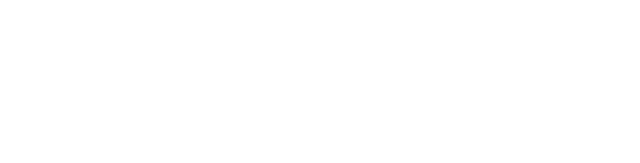
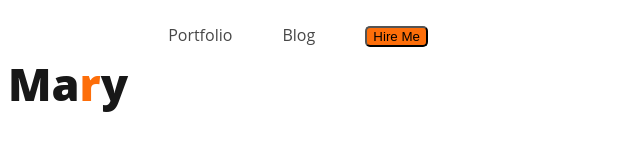
Before and after one commit to jonayeds/developer-portfolio, a plain HTML site: page index.html in a window 1280 px wide. Shown: the whole page, without its empty margins (0-640 px from the left). Drawn offline with Linux system fonts and the light colour scheme.

Commit message:
edited headere

```diff
--- a/index.html
+++ b/index.html
@@ -4,9 +4,18 @@
     <meta charset="UTF-8">
     <meta name="viewport" content="width=device-width, initial-scale=1.0">
     <title>Developer Portfolio</title>
+    <link rel="stylesheet" href="styles/portfolio.css">
 </head>
 <body>
     <header>
+        <nav>
+            <h3 class="portfolioTitle">Ma<span class="text-primary">r</span>y</h3>
+            <ul>
+                <li><a href="#">Portfolio</a></li>
+                <li><a href="#">Blog</a></li>
+                <li><button class="btn-primary">Hire Me</button></li>
+            </ul>
+        </nav>
 
     </header>
     <main>
--- /dev/null
+++ b/styles/portfolio.css
@@ -0,0 +1,34 @@
+/* common styles */
+body {
+  font-family: "Open Sans", sans-serif;
+}
+.text-primary {
+  color: #fd6e0a;
+}
+.btn-primary {
+  border-radius: 5px;
+  background: #fd6e0a;
+}
+
+/* nav related styles */
+@import url("https://fonts.googleapis.com/css2?family=Open+Sans:wght@400;700;800&display=swap");
+nav {
+  display: flex;
+}
+.portfolioTitle {
+  color: #181818;
+  font-size: 45px;
+  font-style: normal;
+  font-weight: 800;
+}
+nav > ul {
+  display: flex;
+}
+nav li {
+  list-style: none;
+  margin-right: 50px;
+}
+nav a {
+  text-decoration: none;
+  color: #474747;
+}
```
